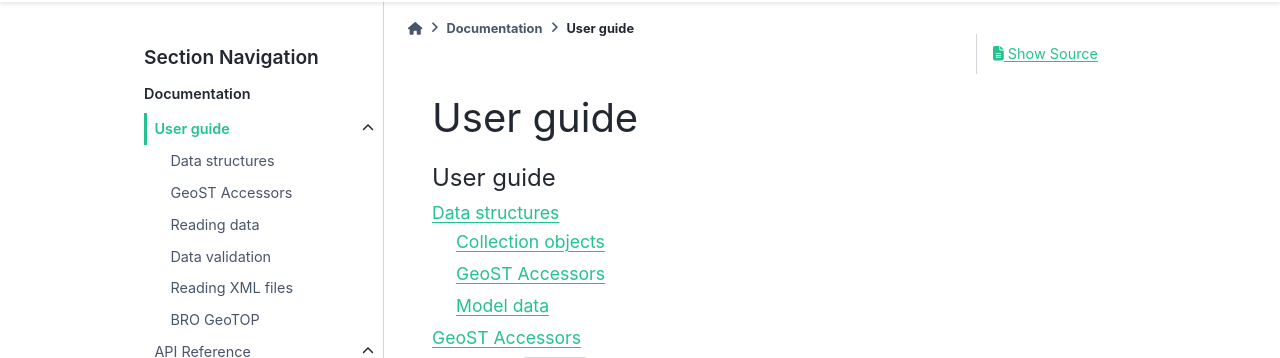
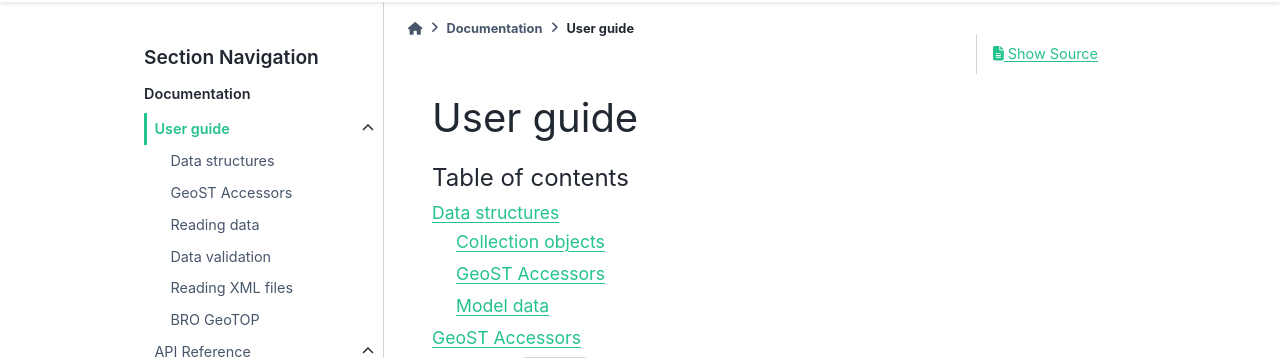
Before and after one commit to Deltares-research/geost, a Sphinx documentation site: the page built from docs/user_guide.md, in a window 1280 px wide and 1297 px high. Shown: the part 158-516 px from the top of the window. Built offline with Sphinx 7.4.7 and the PyData theme 0.15.4, drawn with Linux system fonts in a browser that asks for light colours.

Commit message:
Small doc changes

````diff
--- a/docs/user_guide.md
+++ b/docs/user_guide.md
@@ -2,7 +2,7 @@
 ```{toctree}
 ---
 maxdepth: 2
-caption: User guide
+caption: Table of contents
 ---
 
 Data structures <user_guide/data_structures>
````
Also changed, not shown: docs/api_reference.md (+1 -0 lines), docs/getting_started/introduction.ipynb.
